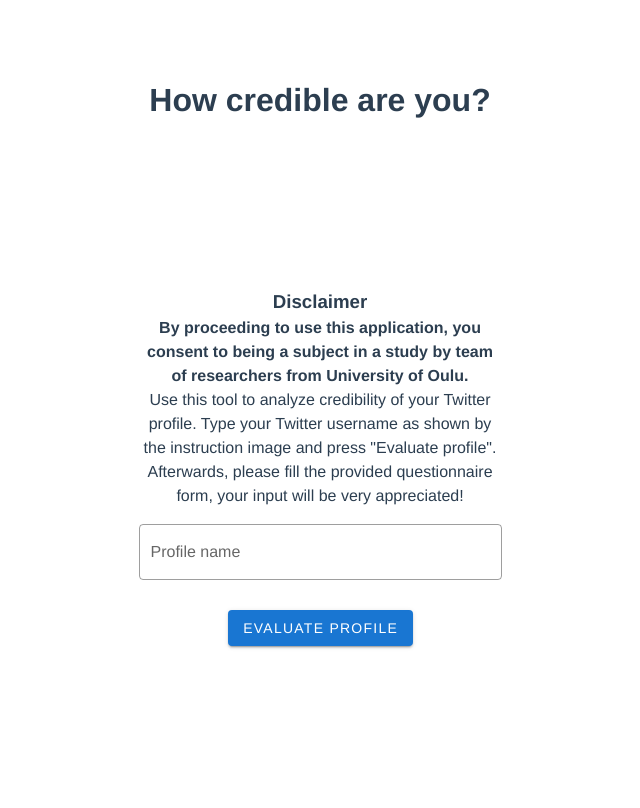
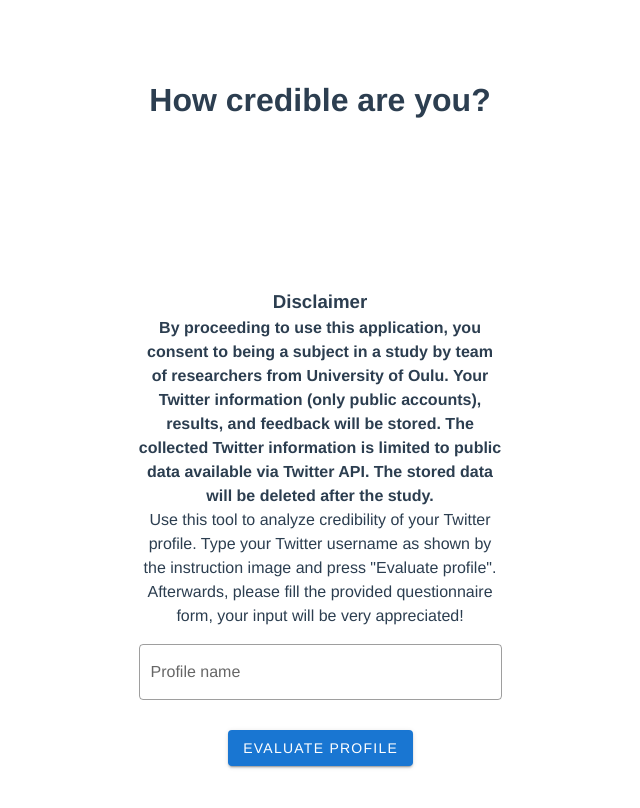
Before and after one commit to kannadan/ACP2-Twitter-Profile-Scoring, a Vue app in the folder twitter-rater-ui/: page /#/ in a window 1280 px wide. Shown: the top 808 px of the page, without its empty margins (320-960 px from the left). Built offline with nearby package versions, Linux system fonts and the light colour scheme; no server answers.

Commit message:
Update disclaimer

```diff
--- a/twitter-rater-ui/src/views/MainPage.vue
+++ b/twitter-rater-ui/src/views/MainPage.vue
@@ -7,7 +7,7 @@
             <v-row align="center" justify="center">
                 <v-col md="4">
                     <h3>Disclaimer</h3>
-                    <h4>By proceeding to use this application, you consent to being a subject in a study by team of researchers from University of Oulu.</h4>
+                    <h4>By proceeding to use this application, you consent to being a subject in a study by team of researchers from University of Oulu. Your Twitter information (only public accounts), results, and feedback will be stored. The collected Twitter information is limited to public data available via Twitter API. The stored data will be deleted after the study.</h4>
                     <p>Use this tool to analyze credibility of your Twitter profile. Type your Twitter username as shown by the instruction image and press "Evaluate profile". Afterwards, please fill the provided questionnaire form, your input will be very appreciated!</p>
                     <v-text-field
                         v-model="searchTerm"
```
